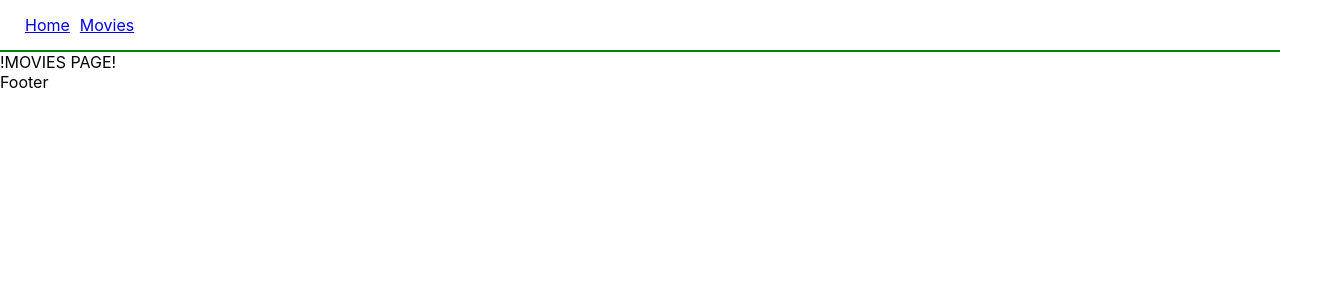
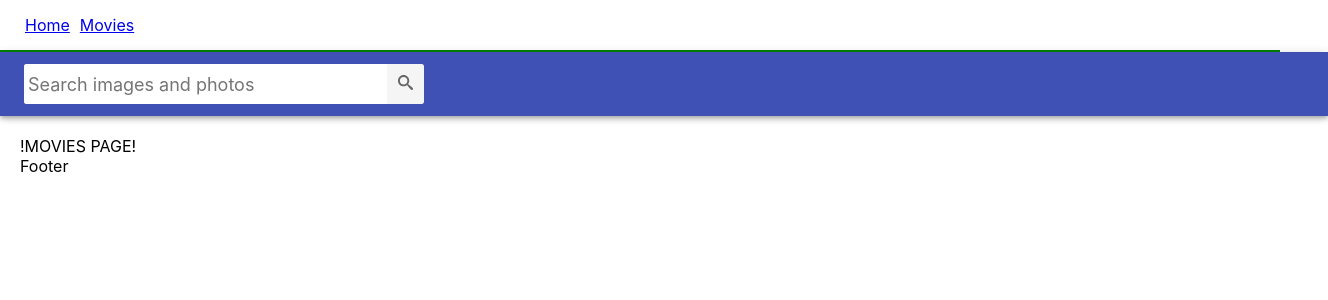
Before and after one commit to keastar/goit-react-hw-05-movies, a React (Create React App) app: page /movies in a window 1280 px wide. Shown: the top 300 px of the page, 1328 px wide, since content can reach past the window. Built offline with nearby package versions, Linux system fonts and the light colour scheme.

Commit message:
additing searchbar to movies page!
additing searchbar to movies page!

```diff
--- a/package.json
+++ b/package.json
@@ -10,6 +10,7 @@
     "axios": "^1.5.0",
     "react": "^18.1.0",
     "react-dom": "^18.1.0",
+    "react-icons": "^4.11.0",
     "react-loader-spinner": "^4.0.0",
     "react-router-dom": "^6.15.0",
     "react-scripts": "5.0.1",
--- a/src/api/API_KEY.js
+++ b/src/api/API_KEY.js
@@ -3,12 +3,13 @@ import axios from 'axios';
 const KEY_API = `4523ef29a1d3e4e799126624640d84fe`;
 const BASE_URL = `https://api.themoviedb.org/3/`;
 const TREND_DAY = `trending/all/day`;
-const MOVIE_DETAILS = `movie/`;
+const MOVIE_DETAILS = `movie`;
+const MOVIE_SEARCH = `search/`;
 
 export async function movieRequest(movieId) {
   try {
     const response = await axios.get(
-      `${BASE_URL}${MOVIE_DETAILS}${movieId}?api_key=${KEY_API}`
+      `${BASE_URL}${MOVIE_DETAILS}/${movieId}?api_key=${KEY_API}`
     );
     return response;
   } catch (error) {
@@ -19,7 +20,7 @@ export async function movieRequest(movieId) {
 export async function castRequest(movieId) {
   try {
     const response = await axios.get(
-      `${BASE_URL}${MOVIE_DETAILS}${movieId}/credits?api_key=${KEY_API}`
+      `${BASE_URL}${MOVIE_DETAILS}/${movieId}/credits?api_key=${KEY_API}`
     );
     return response;
   } catch (error) {
@@ -30,7 +31,25 @@ export async function castRequest(movieId) {
 export async function reviewRequest(movieId) {
   try {
     const response = await axios.get(
-      `${BASE_URL}${MOVIE_DETAILS}${movieId}/reviews?api_key=${KEY_API}`
+      `${BASE_URL}${MOVIE_DETAILS}/${movieId}/reviews?api_key=${KEY_API}`
+    );
+    return response;
+  } catch (error) {
+    console.log('Smth wrong with App fetch', error);
+  }
+}
+
+export async function searchMovie(searchMv) {
+  try {
+    const response = await axios.get(
+      `${BASE_URL}${MOVIE_SEARCH}${MOVIE_DETAILS}?api_key=${KEY_API}`,
+      {
+        params: {
+          query: searchMv,
+          page: 1,
+          include_adult: false,
+        },
+      }
     );
     return response;
   } catch (error) {
--- a/src/components/SharedLayout.jsx
+++ b/src/components/SharedLayout.jsx
@@ -16,7 +16,13 @@ export default function SharedLayout() {
       <main>
         <Outlet />
       </main>
-      <footer>Footer</footer>
+      <footer
+        style={{
+          paddingLeft: '20px',
+        }}
+      >
+        Footer
+      </footer>
     </div>
   );
 }
--- a/src/pages/Movies.jsx
+++ b/src/pages/Movies.jsx
@@ -1,4 +1,56 @@
-const Movies = () => {
-  return <div>!MOVIES PAGE!</div>;
-};
-export default Movies;
+import PropTypes from 'prop-types';
+import { ImSearch } from 'react-icons/im';
+import css from './Movies.module.css';
+import { useState } from 'react';
+import { searchMovie } from '../api/API_KEY';
+
+export default function Movies({ onSubmit }) {
+  const [searchMvName, setSearchMvName] = useState('');
+  const handleNameChange = event => {
+    setSearchMvName(event.currentTarget.value.toLowerCase());
+  };
+  const handleSubmit = event => {
+    event.preventDefault();
+    if (searchMvName.trim() === '') {
+      return alert('Введите, что хотите найти из фильмов!');
+    }
+    //2.И передаю в метод значение из этого файла state=searchImgName -> прокидываем пропс с App 'propName' и передаем ему значение с Searchbar -> searchImgName
+    onSubmit(searchMvName);
+    //5.Идет очистка формы поля input после ее сабмита
+    setSearchMvName('');
+  };
+
+  return (
+    <>
+      <div className={css.movies}>
+        {/* // 1.при событии Submit формы -> вызываю из App -> handleSubmit -> propName */}
+        <form className={css.form} onSubmit={handleSubmit}>
+          <input
+            className={css.input}
+            type="text"
+            name="searchMvName"
+            value={searchMvName}
+            onChange={handleNameChange}
+            autoComplete="off"
+            autoFocus
+            placeholder="Search images and photos"
+          />
+          <button type="submit" className={css.button}>
+            <ImSearch
+              style={{
+                height: '15',
+                width: '15',
+              }}
+            />
+          </button>
+        </form>
+      </div>
+      <div className={css.page_this}>!MOVIES PAGE!</div>
+    </>
+  );
+}
+// export default Movies;
+
+// Movies.propTypes = {
+// onSubmit: PropTypes.func.isRequired,
+// };
--- /dev/null
+++ b/src/pages/Movies.module.css
@@ -0,0 +1,71 @@
+.movies {
+    width: 100vw;
+    top: 0;
+    left: 0;
+    position: sticky;
+    z-index: 1100;
+    display: flex;
+    justify-content: start;
+    align-items: center;
+    min-height: 34px;
+    padding-right: 24px;
+    padding-left: 24px;
+    padding-top: 12px;
+    padding-bottom: 12px;
+    margin-bottom: 20px;
+    color: #fff;
+    background-color: #3f51b5;
+    box-shadow: 0px 2px 4px -1px rgba(0, 0, 0, 0.2),
+        0px 4px 5px 0px rgba(0, 0, 0, 0.14), 0px 1px 10px 0px rgba(0, 0, 0, 0.12);
+}
+
+.form {
+    display: flex;
+    align-items: center;
+    width: 100%;
+    max-width: 400px;
+    height: 40px;
+    background-color: #fff;
+    border-radius: 3px;
+    overflow: hidden;
+}
+
+.button {
+
+    display: inline-block;
+    width: 40px;
+    height: 40px;
+    border: 0;
+    background-size: 40%;
+    background-repeat: no-repeat;
+    background-position: center;
+    opacity: 0.6;
+    transition: opacity 250ms cubic-bezier(0.4, 0, 0.2, 1);
+    cursor: pointer;
+    outline: none;
+}
+
+.button:hover {
+    opacity: 1;
+}
+
+.input {
+    display: inline-block;
+    width: 100%;
+    height: 40px;
+    font: inherit;
+    font-size: 20px;
+    border: none;
+    outline: none;
+    padding-left: 4px;
+    padding-right: 4px;
+}
+
+.input::placeholder {
+    font: inherit;
+    font-size: 18px;
+}
+
+.page_this {
+    padding-left: 20px;
+}
```
Also changed, not shown: 1 other file (tests, documents, lock files or other folders).
